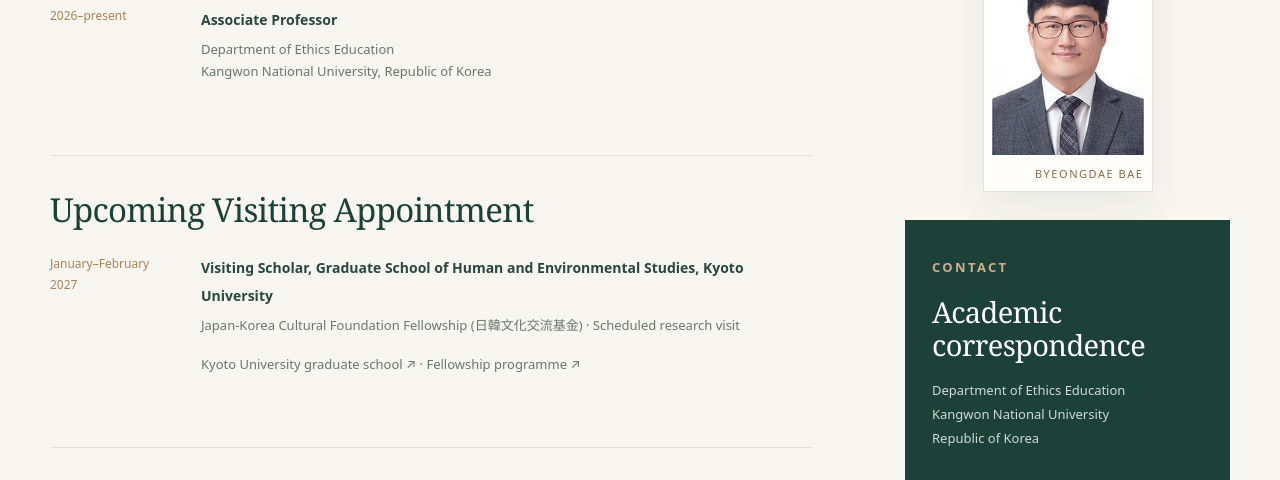
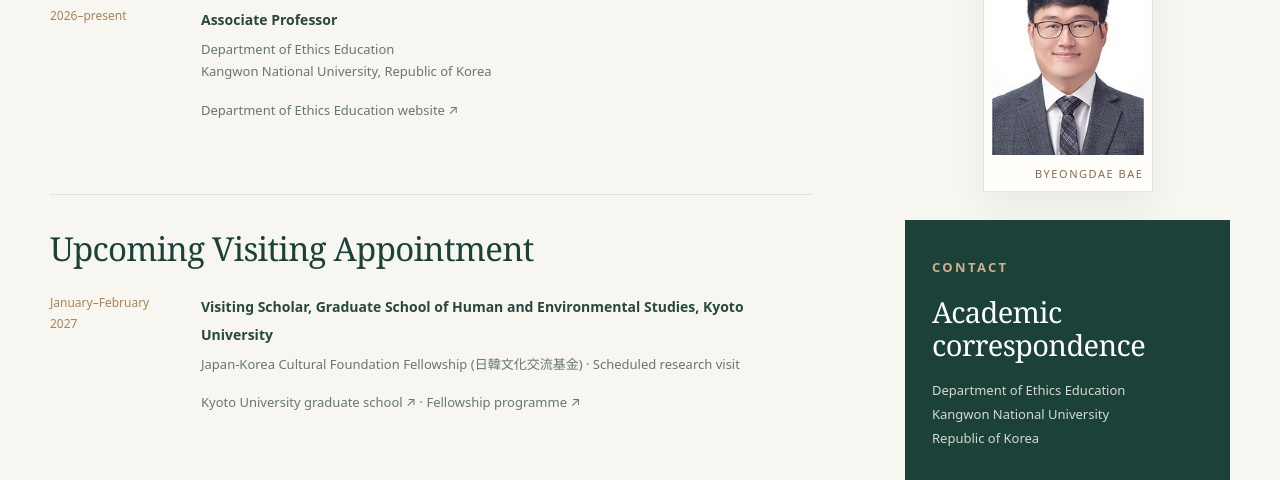
Before and after one commit to byongdae123-sketch/byongdae123-sketch.github.io, a plain HTML site: page cv.html in a window 1280 px wide. Shown: the part 620-1100 px from the top of the page. Drawn offline with Linux system fonts and the light colour scheme.

Commit message:
Link Kangwon National University Ethics Education department in current appointment

```diff
--- a/cv.html
+++ b/cv.html
@@ -12,7 +12,7 @@
 <a href="publications.html">Publications</a>
 <a href="academic-service.html">Academic Service</a>
 <a href="cv.html" aria-current="page" class="active">CV & Contact</a></nav></div></header><main id="content"><section class="page-hero shell"><p class="eyebrow">ACADEMIC PROFILE / CONTACT</p><h1>Curriculum Vitae</h1><p class="page-intro">An abbreviated academic profile. A full bibliographic CV may be supplied separately upon request.</p></section>
-<section class="shell cv-layout"><div class="cv-main"><section class="cv-section"><h2>Current Appointment</h2><div class="cv-row"><span>2026–present</span><div><strong>Associate Professor</strong><p>Department of Ethics Education<br>Kangwon National University, Republic of Korea</p></div></div></section>
+<section class="shell cv-layout"><div class="cv-main"><section class="cv-section"><h2>Current Appointment</h2><div class="cv-row"><span>2026–present</span><div><strong>Associate Professor</strong><p>Department of Ethics Education<br>Kangwon National University, Republic of Korea</p><p><a href="https://ethicsedu.kangwon.ac.kr/ethicsedu/" target="_blank" rel="noopener noreferrer">Department of Ethics Education website ↗</a></p></div></div></section>
 <section class="cv-section" id="kyoto-visiting-scholar"><h2>Upcoming Visiting Appointment</h2><div class="cv-row"><span>January–February 2027</span><div><strong>Visiting Scholar, Graduate School of Human and Environmental Studies, Kyoto University</strong><p>Japan-Korea Cultural Foundation Fellowship (日韓文化交流基金) · Scheduled research visit</p><p><a href="https://www.h.kyoto-u.ac.jp/en/gr/" target="_blank" rel="noopener noreferrer">Kyoto University graduate school ↗</a> · <a href="https://jkcf.or.jp/projects/category/fellowship/" target="_blank" rel="noopener noreferrer">Fellowship programme ↗</a></p></div></div></section>
 <section class="cv-section"><h2>Education</h2><div class="cv-row"><span>Ph.D.</span><div><strong>Korea National University of Education</strong><p>Doctoral research on Mencius's philosophy of <em>qi</em> (氣).</p></div></div></section>
 <section class="cv-section"><h2>Previous Academic Leadership</h2><div class="cv-row"><span>2023–2025</span><div><strong>Department Chair</strong><p>Department of Ethics Education, Kangwon National University</p></div></div></section>
```
